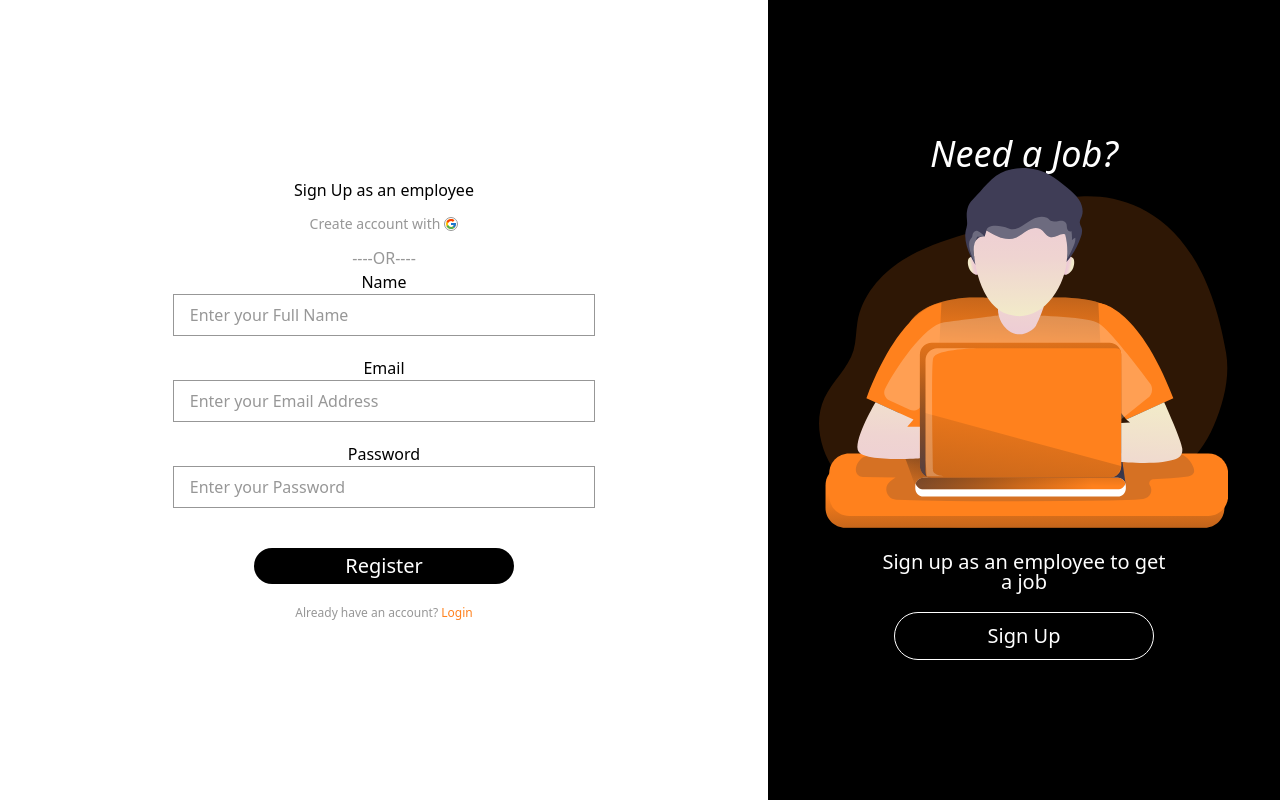
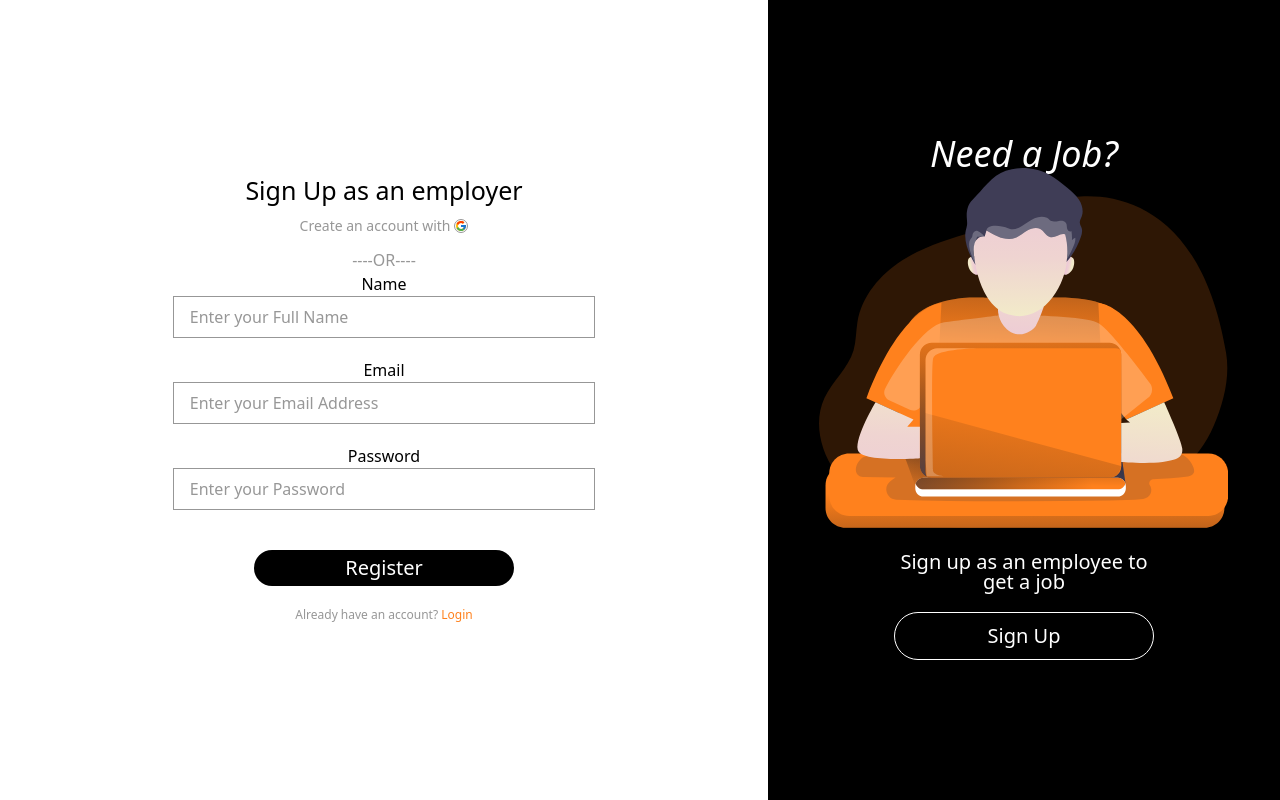
Before and after one commit to EmilyRacheal/busbhackathon, a React (Create React App) app: page / in a window 1280 px wide. Built offline with nearby package versions, Linux system fonts and the light colour scheme.

Commit message:
working on the login page mobile

```diff
--- a/src/Pages/Auth/login/login.jsx
+++ b/src/Pages/Auth/login/login.jsx
@@ -5,14 +5,14 @@ import { FcGoogle } from "react-icons/fc";
 function Signup() {
   return (
     <div>
-      <div className="w-full flex flex-col md:flex md:flex-row gap-y-10 h-screen">
+      <div className="w-full flex md:flex md:flex-row gap-y-10 md:h-screen flex-col-reverse">
 
         <div className="md:w-[60%] w-full flex flex-col justify-center items-center">
           <div className="flex justify-center flex-col items-center w-[90%] md:w-[55%] md:max-w-[600px]">
             <div className="flex flex-col justify-center items-center gap-y-3">
-              <h1 className="md:block hidden">Sign Up as an employee</h1>
+              <h1 className="md:block hidden md:text-[25px] text-lg font-medium">Sign Up as an employer</h1>
               <p className="flex items-center text-[#979797] text-sm gap-x-1">
-                Create account with{" "}
+                Create an account with{" "}
                 <FcGoogle className=" border-[#979797] border rounded-[50%]" />{" "}
               </p>
               <p className="text-[#979797]">----OR----</p>
@@ -71,7 +71,7 @@ function Signup() {
             Need a Job?
           </h1>
           <img src={Loginimage} alt="" srcset="" className="w-[200px] md:w-[80%]"/>
-          <p className="md:text-[20px]  text-sm text-white w-full max-w-[200px] md:max-w-[290px] md:pt-6 md:pb-5 text-center">
+          <p className="md:text-[20px]  text-sm text-white w-full max-w-[200px] md:max-w-[270px]  md:pt-6 md:pb-5 text-center">
             Sign up as an employee to get a job
           </p>
           <button className="hidden md:block border border-white w-full max-w-[260px] py-2 rounded-[30px] text-white text-[20px]">
--- a/src/Pages/Auth/signup/signup.jsx
+++ b/src/Pages/Auth/signup/signup.jsx
@@ -22,9 +22,9 @@ function Signup() {
         <div className="md:w-[60%] w-full flex flex-col justify-center items-center">
           <div className="flex justify-center flex-col items-center w-[90%] md:w-[55%] md:max-w-[600px]">
             <div className="flex flex-col justify-center items-center gap-y-3">
-              <h1 className="md:block hidden">Sign Up as an employee</h1>
+              <h1 className="md:block hidden text-lg text-[25px]">Sign Up as an employee</h1>
               <p className="flex items-center text-[#979797] text-sm gap-x-1">
-                Create account with{" "}
+                Create an account with{" "}
                 <FcGoogle className=" border-[#979797] border rounded-[50%]" />{" "}
               </p>
               <p className="text-[#979797]">----OR----</p>
```
